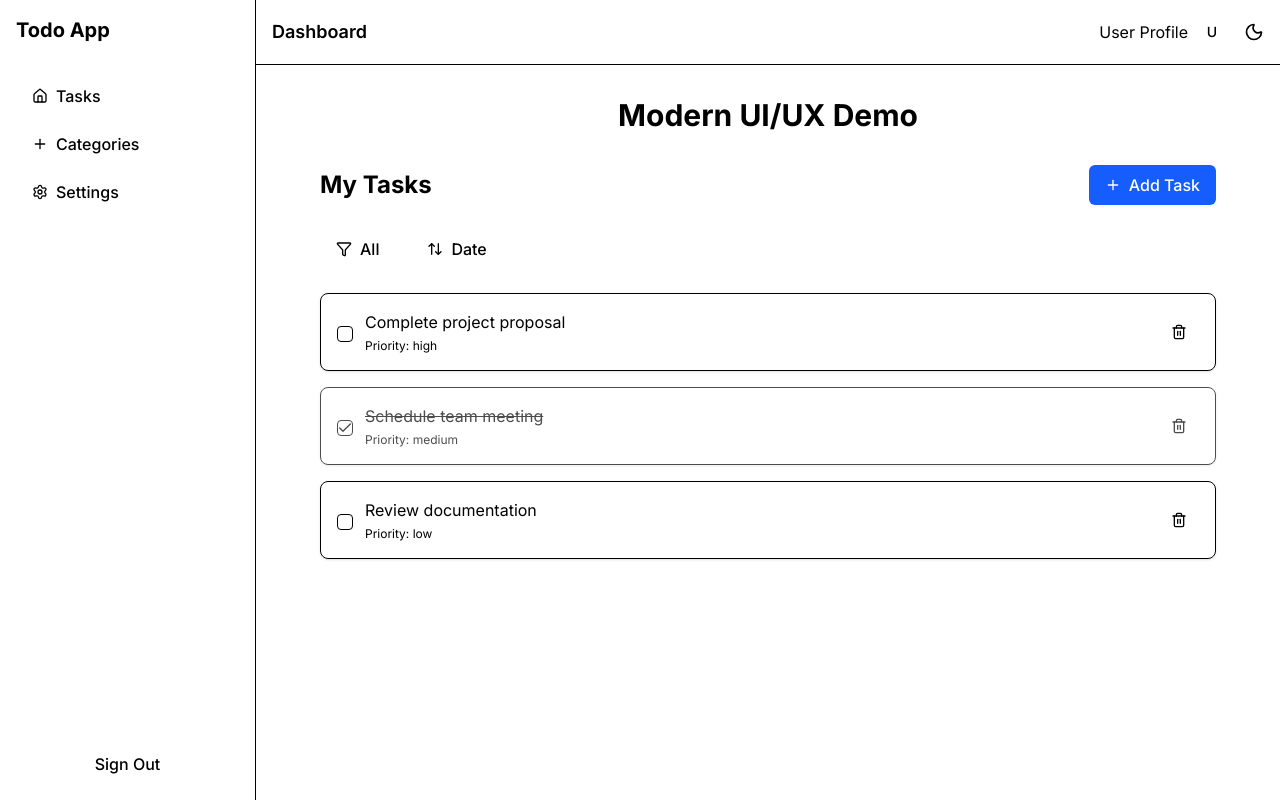
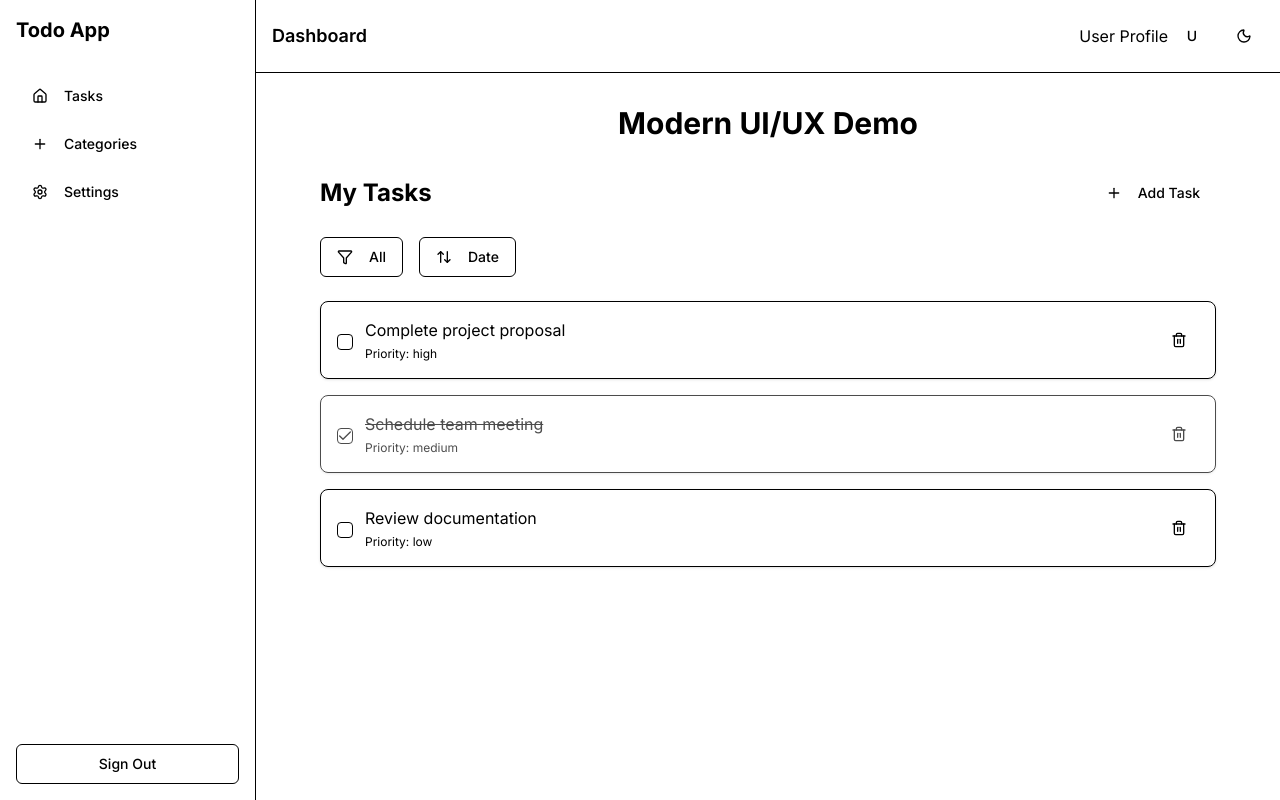
Before and after one commit to umarprogrammer19/From-Code-to-Cloud-The-Evalution-of-Todo, a Next.js app in the folder frontend/: page /demo in a window 1280 px wide. Built offline with nearby package versions, Linux system fonts and the light colour scheme.

Commit message:
Dependency Mismatch Issue Resolved

```diff
--- a/frontend/package.json
+++ b/frontend/package.json
@@ -16,6 +16,7 @@
     "@tanstack/react-query": "^5.90.12",
     "bcryptjs": "^2.4.3",
     "better-auth": "^1.4.10",
+    "class-variance-authority": "^0.7.1",
     "clsx": "^2.1.1",
     "dotenv": "^17.2.3",
     "framer-motion": "^12.23.27",
--- /dev/null
+++ b/frontend/src/components/navbar.tsx
@@ -0,0 +1,53 @@
+"use client"
+
+import Link from "next/link"
+import { motion } from "framer-motion"
+import { Button } from "@/components/ui/button"
+import { CheckCircle2 } from "lucide-react"
+
+export function Navbar() {
+    return (
+        <motion.header
+            initial={{ y: -20, opacity: 0 }}
+            animate={{ y: 0, opacity: 1 }}
+            className="sticky top-0 z-50 w-full border-b bg-background/80 backdrop-blur-md"
+        >
+            <div className="container mx-auto flex h-16 items-center justify-between px-4">
+                <Link href="/" className="flex items-center gap-2">
+                    <div className="flex h-8 w-8 items-center justify-center rounded-lg bg-primary">
+                        <CheckCircle2 className="h-5 w-5 text-primary-foreground" />
+                    </div>
+                    <span className="text-xl font-bold tracking-tight">FocusFlow</span>
+                </Link>
+                <nav className="hidden md:flex md:items-center md:gap-6">
+                    <Link
+                        href="#features"
+                        className="text-sm font-medium text-muted-foreground transition-colors hover:text-primary"
+                    >
+                        Features
+                    </Link>
+                    <Link
+                        href="#solutions"
+                        className="text-sm font-medium text-muted-foreground transition-colors hover:text-primary"
+                    >
+                        Solutions
+                    </Link>
+                    <Link
+                        href="#pricing"
+                        className="text-sm font-medium text-muted-foreground transition-colors hover:text-primary"
+                    >
+                        Pricing
+                    </Link>
+                </nav>
+                <div className="flex items-center gap-4">
+                    <Button variant="ghost" size="sm" asChild>
+                        <Link href="/login">Log in</Link>
+                    </Button>
+                    <Button size="sm" asChild className="rounded-full px-6">
+                        <Link href="/dashboard">Get Started</Link>
+                    </Button>
+                </div>
+            </div>
+        </motion.header>
+    )
+}
--- a/frontend/src/components/ui/Button.tsx
+++ b/frontend/src/components/ui/Button.tsx
@@ -1,40 +1,56 @@
-import React from 'react';
+import * as React from "react"
+import { Slot } from "@radix-ui/react-slot"
+import { cva, type VariantProps } from "class-variance-authority"
 
-interface ButtonProps extends React.ButtonHTMLAttributes<HTMLButtonElement> {
-  children: React.ReactNode;
-  variant?: 'primary' | 'secondary' | 'danger';
-  size?: 'sm' | 'md' | 'lg';
-  className?: string;
+import { cn } from "@/lib/utils"
+
+const buttonVariants = cva(
+  "inline-flex items-center justify-center gap-2 whitespace-nowrap rounded-md text-sm font-medium ring-offset-background transition-colors focus-visible:outline-none focus-visible:ring-2 focus-visible:ring-ring focus-visible:ring-offset-2 disabled:pointer-events-none disabled:opacity-50 [&_svg]:pointer-events-none [&_svg]:size-4 [&_svg]:shrink-0",
+  {
+    variants: {
+      variant: {
+        default: "bg-primary text-primary-foreground hover:bg-primary/90",
+        destructive:
+          "bg-destructive text-destructive-foreground hover:bg-destructive/90",
+        outline:
+          "border border-input bg-background hover:bg-accent hover:text-accent-foreground",
+        secondary:
+          "bg-secondary text-secondary-foreground hover:bg-secondary/80",
+        ghost: "hover:bg-accent hover:text-accent-foreground",
+        link: "text-primary underline-offset-4 hover:underline",
+      },
+      size: {
+        default: "h-10 px-4 py-2",
+        sm: "h-9 rounded-md px-3",
+        lg: "h-11 rounded-md px-8",
+        icon: "h-10 w-10",
+      },
+    },
+    defaultVariants: {
+      variant: "default",
+      size: "default",
+    },
+  }
+)
+
+export interface ButtonProps
+  extends React.ButtonHTMLAttributes<HTMLButtonElement>,
+    VariantProps<typeof buttonVariants> {
+  asChild?: boolean
 }
 
-const Button: React.FC<ButtonProps> = ({
-  children,
-  variant = 'primary',
-  size = 'md',
-  className = '',
-  ...props
-}) => {
-  const baseClasses = 'inline-flex items-center justify-center rounded-md font-medium transition-colors focus-visible:outline-none focus-visible:ring-2 focus-visible:ring-ring focus-visible:ring-offset-2 disabled:opacity-50 disabled:pointer-events-none';
+const Button = React.forwardRef<HTMLButtonElement, ButtonProps>(
+  ({ className, variant, size, asChild = false, ...props }, ref) => {
+    const Comp = asChild ? Slot : "button"
+    return (
+      <Comp
+        className={cn(buttonVariants({ variant, size, className }))}
+        ref={ref}
+        {...props}
+      />
+    )
+  }
+)
+Button.displayName = "Button"
 
-  const variantClasses = {
-    primary: 'bg-blue-600 text-white hover:bg-blue-700',
-    secondary: 'bg-gray-200 text-gray-800 hover:bg-gray-300',
-    danger: 'bg-red-600 text-white hover:bg-red-700',
-  };
-
-  const sizeClasses = {
-    sm: 'h-8 px-3 text-sm',
-    md: 'h-10 px-4 py-2',
-    lg: 'h-12 px-6 text-lg',
-  };
-
-  const classes = `${baseClasses} ${variantClasses[variant]} ${sizeClasses[size]} ${className}`;
-
-  return (
-    <button className={classes} {...props}>
-      {children}
-    </button>
-  );
-};
-
-export { Button };
+export { Button, buttonVariants }
```
Also changed, not shown: 1 other file (tests, documents, lock files or other folders).
